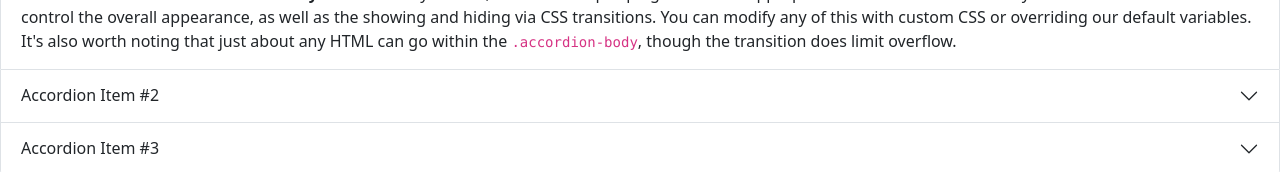
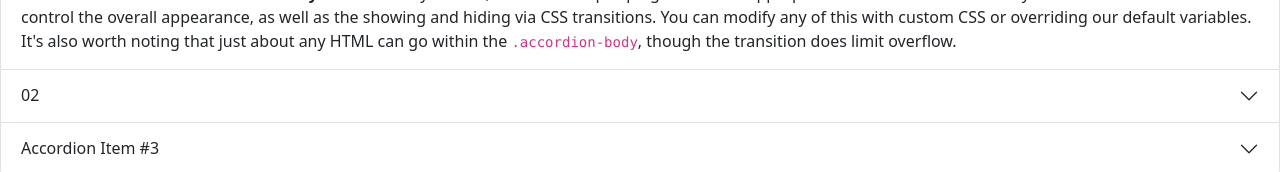
Before and after one commit to RashidAAleem/b-12-hackathon-01, a plain HTML site: page index.html in a window 1280 px wide. Shown: the part 1575-1747 px from the top of the page. Drawn offline with nearby package versions, Linux system fonts and the light colour scheme.

Commit message:
design
https://www.figma.com/design/c0gvhzQAZF8O3jhBrcLHbh/SMIT---Web-Batch-12-Module-1?node-id=330-762&node-type=FRAME&t=RZ3Jl7TpWemWXLXH-0

```diff
--- a/index.html
+++ b/index.html
@@ -117,7 +117,7 @@
   <div class="accordion-item">
     <h2 class="accordion-header">
       <button class="accordion-button collapsed" type="button" data-bs-toggle="collapse" data-bs-target="#collapseTwo" aria-expanded="false" aria-controls="collapseTwo">
-        Accordion Item #2
+        02
       </button>
     </h2>
     <div id="collapseTwo" class="accordion-collapse collapse" data-bs-parent="#accordionExample">
```
